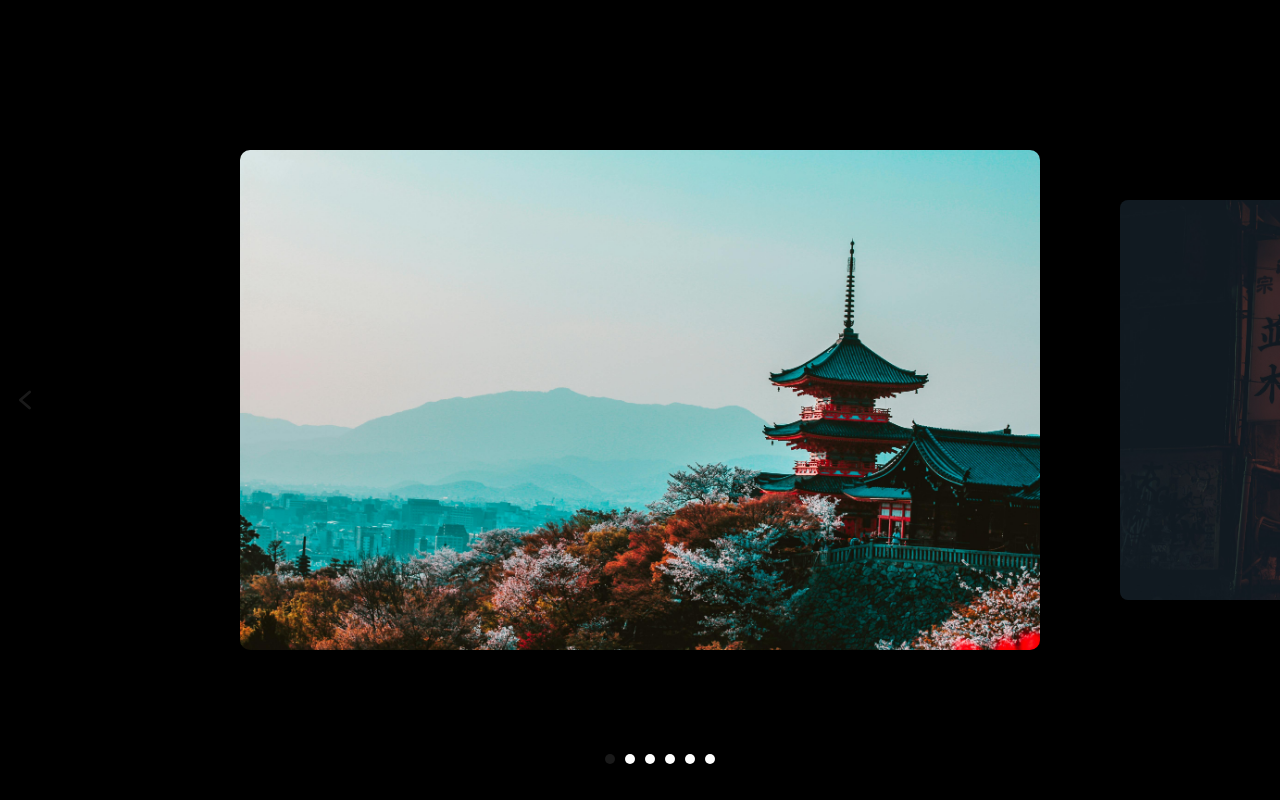
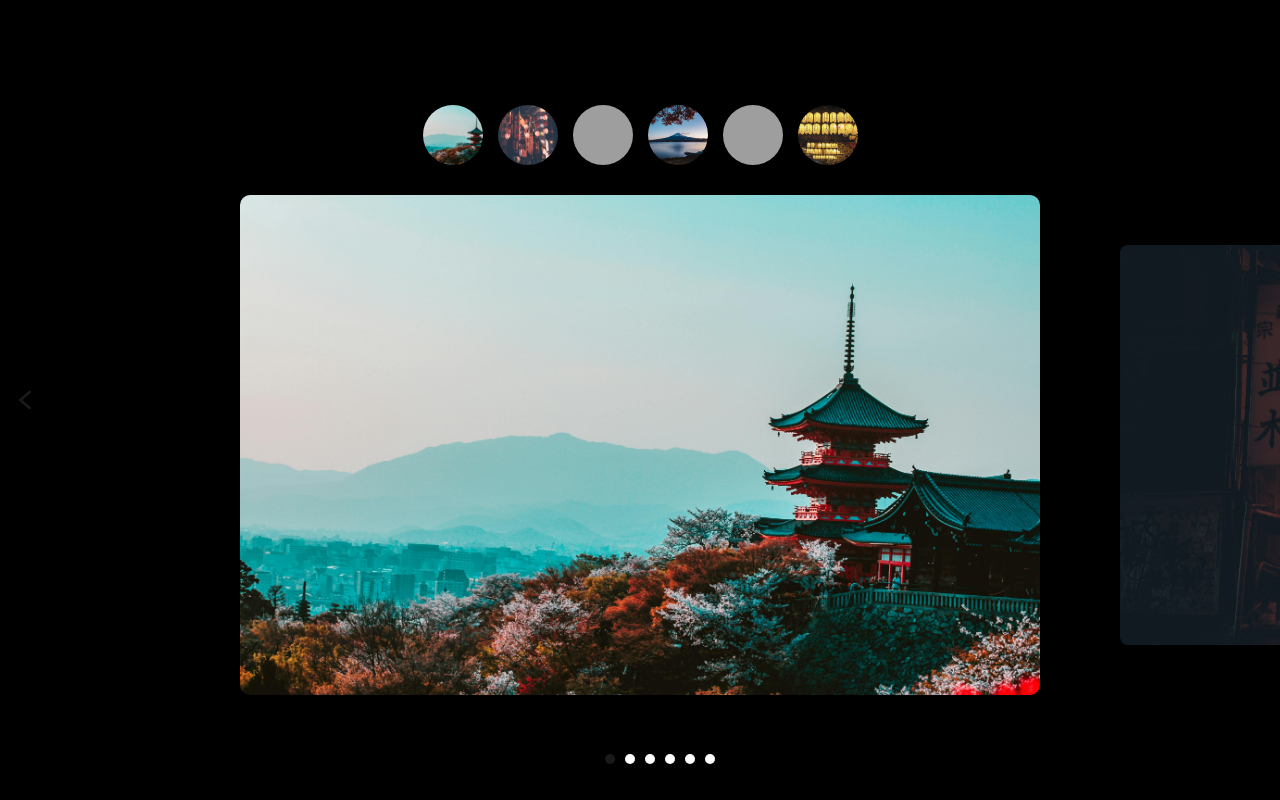
Before and after one commit to Beawnk/slider-project, a plain HTML site: page index.html in a window 1280 px wide. Drawn offline with Linux system fonts and the light colour scheme; grey boxes are pictures that could not be loaded.

Commit message:
added custom controls in the html and css style

```diff
--- a/index.html
+++ b/index.html
@@ -7,7 +7,16 @@
     <title>Slider</title>
 </head>
 <body>
-    <section class="wrapper">
+  <section class="container">
+    <div class="custom-controls">
+      <div class="custom-control"><img src="images/image-0.jpg" alt=""></div>
+      <div class="custom-control"><img src="images/image-1.jpg" alt=""></div>
+      <div class="custom-control"><img src="images/image-2.jpg" alt=""></div>
+      <div class="custom-control"><img src="images/image-3.jpg" alt=""></div>
+      <div class="custom-control"><img src="images/image-4.jpg" alt=""></div>
+      <div class="custom-control"><img src="images/image-5.jpg" alt=""></div>
+    </div>
+    <div class="slider-wrapper">
       <div class="slider-content">
         <div class="slide"><img src="images/image-0.jpg"/></div>
         <div class="slide"><img src="images/image-1.jpg"/></div>
@@ -16,6 +25,7 @@
         <div class="slide"><img src="images/image-4.jpg"/></div>
         <div class="slide"><img src="images/image-5.jpg"/></div>
       </div>
+    </div>
   </section>
 </body>
 <script src="script.js"></script>
--- a/script.js
+++ b/script.js
@@ -245,7 +245,7 @@ class SlideNav extends Slider {
 new SlideNav(
     {
         slider: '.slider-content',
-        wrapper: '.wrapper',
+        wrapper: '.slider-wrapper',
         activeClass: undefined
     },
     {   prevImg: '/images/arrow-prev.png',
--- a/style.css
+++ b/style.css
@@ -1,3 +1,14 @@
+:root {
+    --bg-color: #000;
+    --second-color: #fff;
+    --body-heigth: 100vh;
+    --slide-heigth: 500px;
+    --slide-width: 80vw;
+    --slide-max-width: 800px;
+    --custom-controls-top: calc(var(--slide-heigth) / 2 - 100px);
+    --border-radius: 10px;
+    --transition: .3s;
+}
 body {
     margin: 0;
     padding: 0;
@@ -6,13 +17,19 @@ body {
 body * {
     box-sizing: border-box;
 }
+.container {
+    background-color: var(--bg-color);
+    height: var(--body-heigth);
+    position: relative;
+    display: flex;
+    justify-content: center;
+    flex-direction: column;
+}
 
-.wrapper {
+.slider-wrapper {
     overflow: hidden;
     display: flex;
     align-items: center;
-    height: 100vh;
-    background-color: rgb(0, 0, 0);
 }
 
 .slider-content {
@@ -25,15 +42,15 @@ body * {
 }
 
 .slide {
-    width: 80vw;
+    width: var(--slide-width);
     flex-shrink: 0;
-    max-width: 800px;
-    height: 500px;
+    max-width: var(--slide-max-width);
+    height: var(--slide-heigth);
     opacity: .5;
     transform: scale(.8);
     transition: .5s;
     /* optional */
-    border-radius: 10px;
+    border-radius: var(--border-radius);
     overflow: hidden;
 }
 .slide.active {
@@ -73,7 +90,7 @@ body * {
     align-items: center;
     border-radius: 50%;
     cursor: pointer;
-    transition: .3s;
+    transition: var(--transition);
 }
 /* adicionado pelo js */
 /* .arrow-nav .arrow.next {
@@ -103,13 +120,45 @@ body * {
     list-style: none;
     width: 10px;
     height: 10px;
-    background-color: #fff;
+    background-color: var(--second-color);
     border-radius: 50%;
     margin: 0 5px;
     cursor: pointer;
-    transition: .3s;
+    transition: var(--transition);
 }
+
 .controls .control.active,
 .controls .control:hover {
     opacity: .1;
 }
+.custom-controls {
+    display: flex;
+    justify-content: center;
+    flex-wrap: wrap;
+    margin-bottom: 30px;
+}
+
+.custom-controls .custom-control {
+    width: 60px;
+    height: 60px;
+    overflow: hidden;
+    border-radius: 50%;
+    margin-right: 15px;
+}
+
+.custom-controls .custom-control:last-child {
+    margin-right: 0;
+}
+
+.custom-controls .custom-control:hover,
+.custom-controls .custom-control.active {
+    border: 3px solid var(--second-color);
+}
+
+.custom-controls .custom-control img {
+    width: 100%;
+    height: 100%;
+    object-fit: cover;
+    cursor: pointer;
+    transition: var(--transition);
+}
```
Lines whose indentation alone changed are shown as unchanged.
